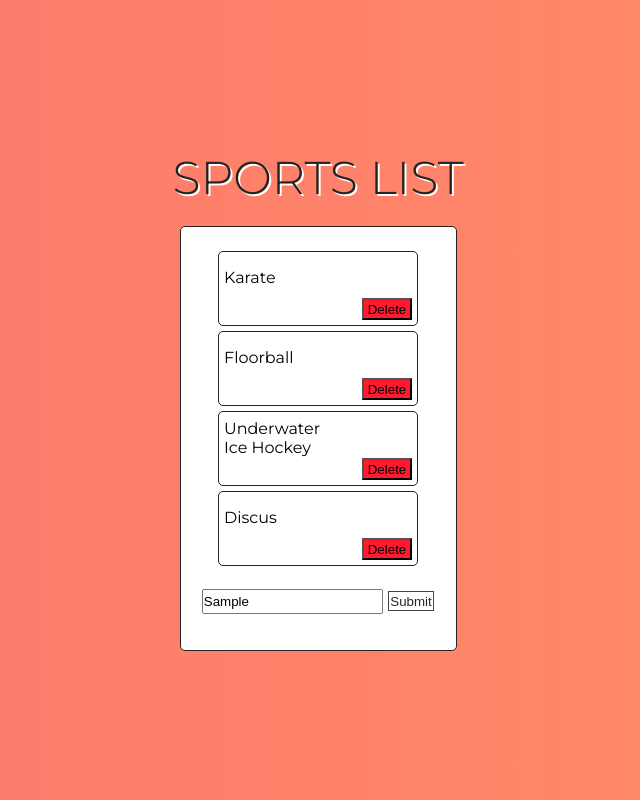
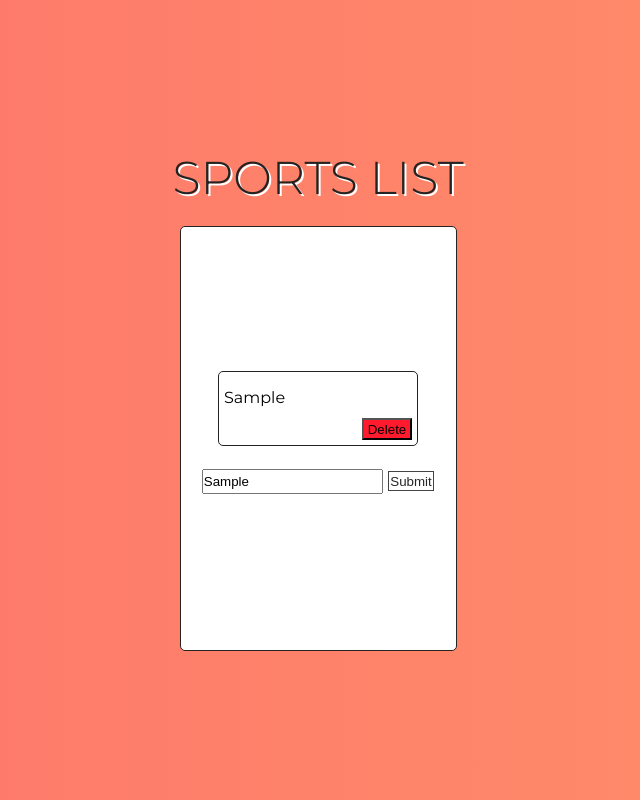
Before and after one commit to voffee/Sports, a plain HTML site: page index.html in a window 1280 px wide. Both pictures are taken after typing "Sample" into the empty fields and a click on the button "Submit". Shown: the whole page, without its empty margins (322-962 px from the left). Drawn offline with Linux system fonts and the light colour scheme; a web font is replaced by a local one.

Commit message:
Added full JS functionality

```diff
--- a/css/style.css
+++ b/css/style.css
@@ -119,3 +119,8 @@ li {
     opacity: 0.85;
     border: 1.5px solid var(--dark);
 }
+
+/* List Item Switching Class*/
+.background-switch {
+    background-color: var(--complementary);
+}
--- a/index.html
+++ b/index.html
@@ -17,10 +17,12 @@
     <div class="container">
         <div class="list-container">
             <ul class="sports-list">
-                <li id="Karate">Karate<button class="btn-delete delete-item">Delete</button></li>
+                <!-- SAMPLE LIST ITEMS -->
+
+                <!-- <li id="Karate">Karate<button class="btn-delete delete-item">Delete</button></li>
                 <li id="Floorball">Floorball<button class="btn-delete delete-item">Delete</button></li>
                 <li id="Underwater Ice Hockey">Underwater Ice Hockey<button class="btn-delete delete-item">Delete</button></li>
-                <li id="Discus">Discus<button class="btn-delete delete-item">Delete</button></li>
+                <li id="Discus">Discus<button class="btn-delete delete-item">Delete</button></li> -->
             </ul>
         </div>
 
--- a/js/app.js
+++ b/js/app.js
@@ -11,6 +11,16 @@ for (let i = 0; i < listItems.length; i++) {
     listItems[i].addEventListener('click', function(e)
     {
         console.log('Sport: ' + e.target.textContent + ', ID: ' + e.target.id);
+
+        // Use toggle to switch classes
+        e.target.classList.toggle("background-switch")
+
+        // Remember how ternary operator works
+        // REMEMBER HOW TO USE classList.contains & ternary operator
+        // e.target.classList.contains("background-switch")
+        // ? e.target.classList.remove("background-switch")
+        // : e.target.classList.add("background-switch")
+
     });
 }
 
@@ -19,12 +29,8 @@ for (let i = 0; i < deleteButton.length; i++) {
 
 }
 
-submit.addEventListener('click', addItem);
-
-sportInput.addEventListener('input', () => {
-    let inputValue = sportInput.value;
-    console.log(inputValue);
-})
+// Listen for submit button activation and call combinedHandler function
+submit.addEventListener('click', combinedHandler);
 
 // Create removeItem function
 function removeItem(e) {
@@ -37,8 +43,23 @@ function removeItem(e) {
     }
 }
 
+// Create combinedHandler function
+function combinedHandler() {
+    inputTest();
+    addItem();
+}
+
+// Create inputTest function
+function inputTest() {
+    let x = sportInput.value;
+    console.log(x);
+}
+
 // Create addItem function
 function addItem(e) {
+
+    // Get the input value
+    const localInputValue = sportInput.value;
 
     // Create list element
     const newListItem = document.createElement('li');
@@ -46,8 +67,11 @@ function addItem(e) {
     // Create button element
     const newButton = document.createElement('button');
 
+    // Create list text content
+    newListItem.textContent = localInputValue;
+
     // Add list attributes
-    newListItem.id = inputValue;
+    newListItem.id = localInputValue;
 
     // Create button text content
     newButton.textContent = 'Delete';
```
